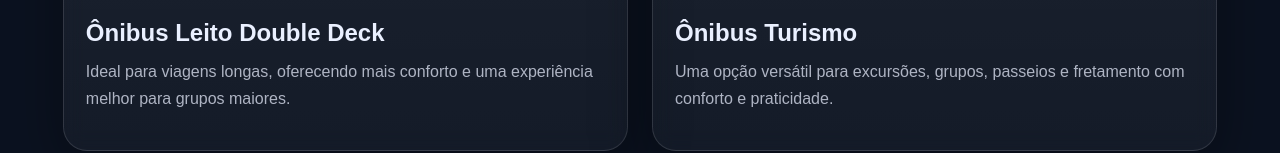
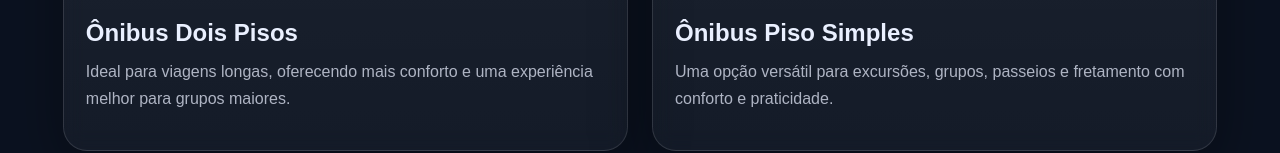
Before and after one commit to LonesTurismo/LonesTurismo, a plain HTML site: page frontend/index.html in a window 1280 px wide. Shown: the part 1701-1854 px from the top of the page. Drawn offline with Linux system fonts and the light colour scheme.

Commit message:
atualização

```diff
--- a/frontend/index.html
+++ b/frontend/index.html
@@ -139,7 +139,7 @@
             </div>
 
             <div class="fleet-body">
-              <h3>Ônibus Leito Double Deck</h3>
+              <h3>Ônibus Dois Pisos</h3>
               <p class="fleet-text">
                 Ideal para viagens longas, oferecendo mais conforto e uma experiência
                 melhor para grupos maiores.
@@ -151,11 +151,11 @@
 
           <article class="fleet-card">
             <div class="fleet-media">
-              <img src="/img/onibus-turismo.jpg" alt="Ônibus de turismo da Lones Turismo" />
+              <img src="/img/one deck.jpg" alt="Ônibus de turismo da Lones Turismo" />
             </div>
 
             <div class="fleet-body">
-              <h3>Ônibus Turismo</h3>
+              <h3>Ônibus Piso Simples</h3>
               <p class="fleet-text">
                 Uma opção versátil para excursões, grupos, passeios e fretamento com
                 conforto e praticidade.
```
Also changed, not shown: 3 other files.
